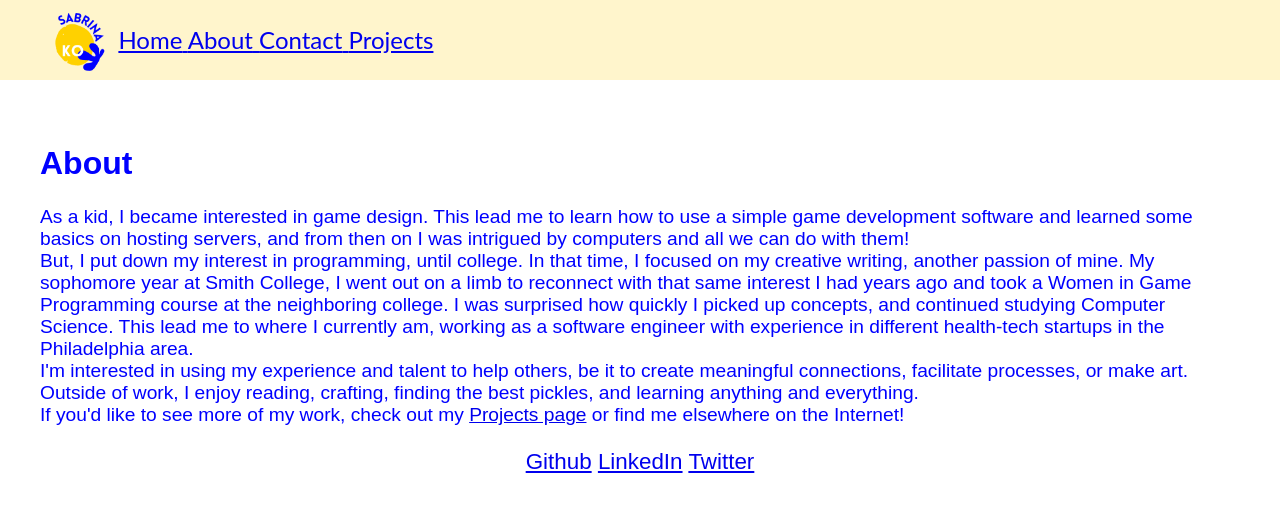
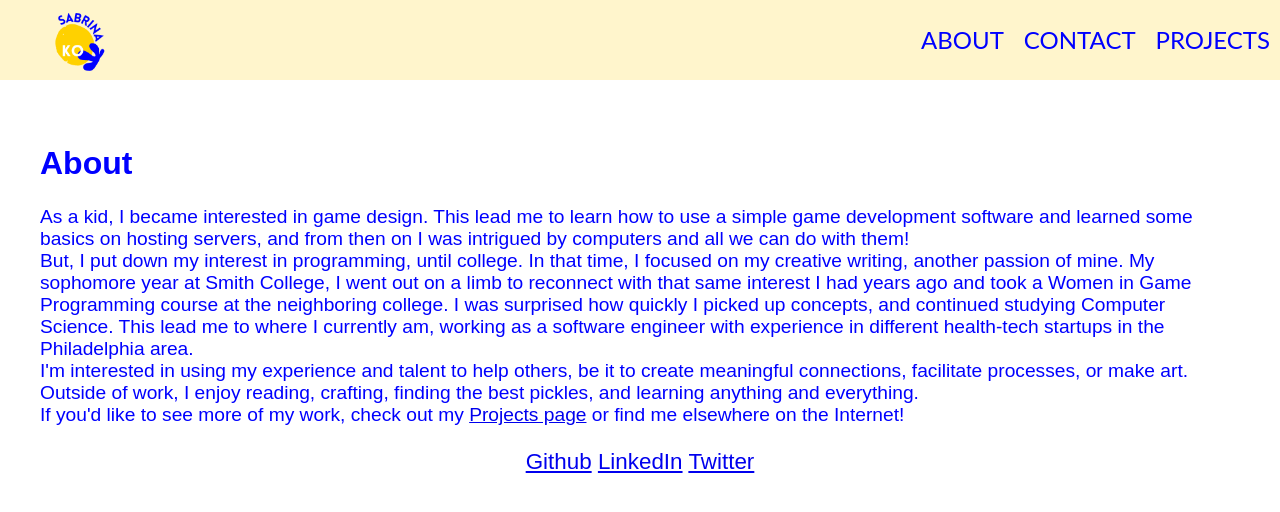
Before and after one commit to sabrinako/sabrinako-dev, a plain HTML site: page about.html in a window 1280 px wide. Drawn offline with nearby package versions, Linux system fonts and the light colour scheme.

Commit message:
Updated navbar in subpages

```diff
--- a/about.html
+++ b/about.html
@@ -11,7 +11,7 @@
     	<script src="https://ajax.googleapis.com/ajax/libs/jquery/3.5.1/jquery.min.js"></script>
 	</head>
     <body>
-        <div id="navbar"></div>
+        <div id="navbar-div"></div>
         <div id="web-body">
             <div id="about">
                 <p id="title">About</p>
@@ -34,7 +34,7 @@
     </body>
     <script>
         $(function() {
-          $("#navbar").load("navbar.html");
+          $("#navbar-div").load("navbar.html");
         });
     </script>
 </html>
--- a/navbar.html
+++ b/navbar.html
@@ -1,31 +1,24 @@
+<nav id="navbar" role="navigation">
     <div id="home-logo">
         <a href="/"><img src="src/logo.png" id="logo"></a>
-	<span></span>
-	<span></span>
-	<span></span>
     </div>
-<div id="whole-menu">
-	<div id="burger-box">
-		<button class="hamburger hamburger--squeeze" type="button" onclick="toggleMenu()" id="menu-burger">
+    <div id="mobile-menu">
+        <button id="menu-burger" class="hamburger hamburger--squeeze" type="button" onclick="toggleMenu()" aria-haspopup="true" aria-expanded="false" aria-controls="dropdown">
             <span class="hamburger-box">
                 <span class="hamburger-inner"></span>
             </span>
         </button>
-	</div>
-	<div id="surround-menu">
-		<div id="menu-options">
-			<a href="/">
-				<span class="dropdown-item" href="/">Home</span>
-			</a>
-			<a href="/about">
-				<span class="dropdown-item">About</span>
-			</a>
-			<a href="/contact">
-				<span class="dropdown-item">Contact</span>
-			</a>
-			<a href="/projects">
-				<span class="dropdown-item">Projects</span>
-			</a>
+        <div class="dropdown" role="menu">
+            <ul class="mobile-dropdown">
+                <li role="button" tabindex="-1"><a href="/about">ABOUT</a></li>
+                <li role="button" tabindex="-1"><a href="/contact">CONTACT</a></li>
+                <li role="button" tabindex="-1"><a href="/projects">PROJECTS</a></li>
+            </ul>
         </div>
     </div>
+    <div id="desktop-menu">
+        <a href="/about">ABOUT</a>
+        <a href="/contact">CONTACT</a>
+        <a href="/projects">PROJECTS</a>
     </div>
+</nav>
```
Also changed, not shown: contact.html (+2 -2 lines), index.html (+0 -26 lines), projects.html (+2 -2 lines). Lines whose indentation alone changed are shown as unchanged.
